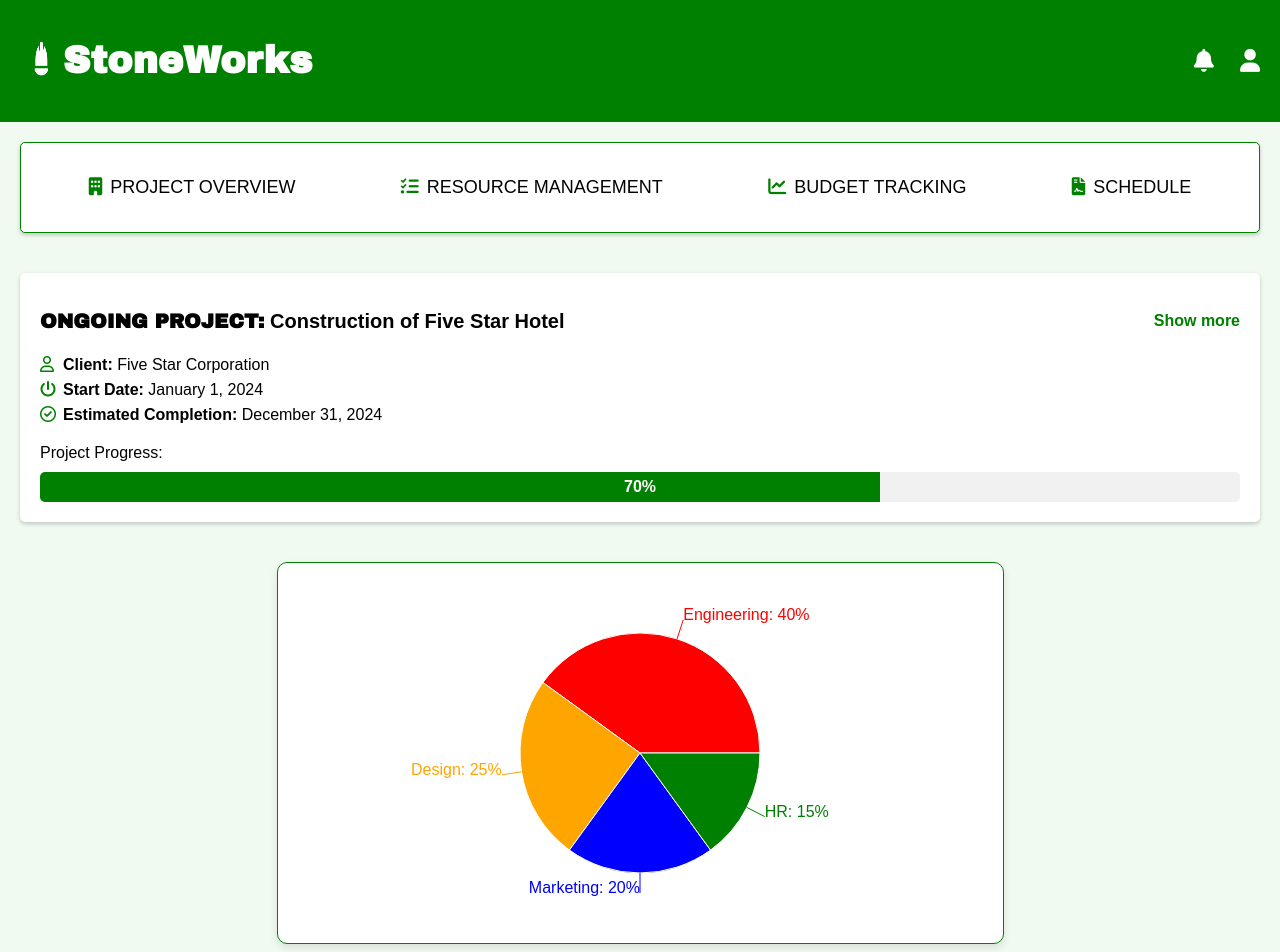
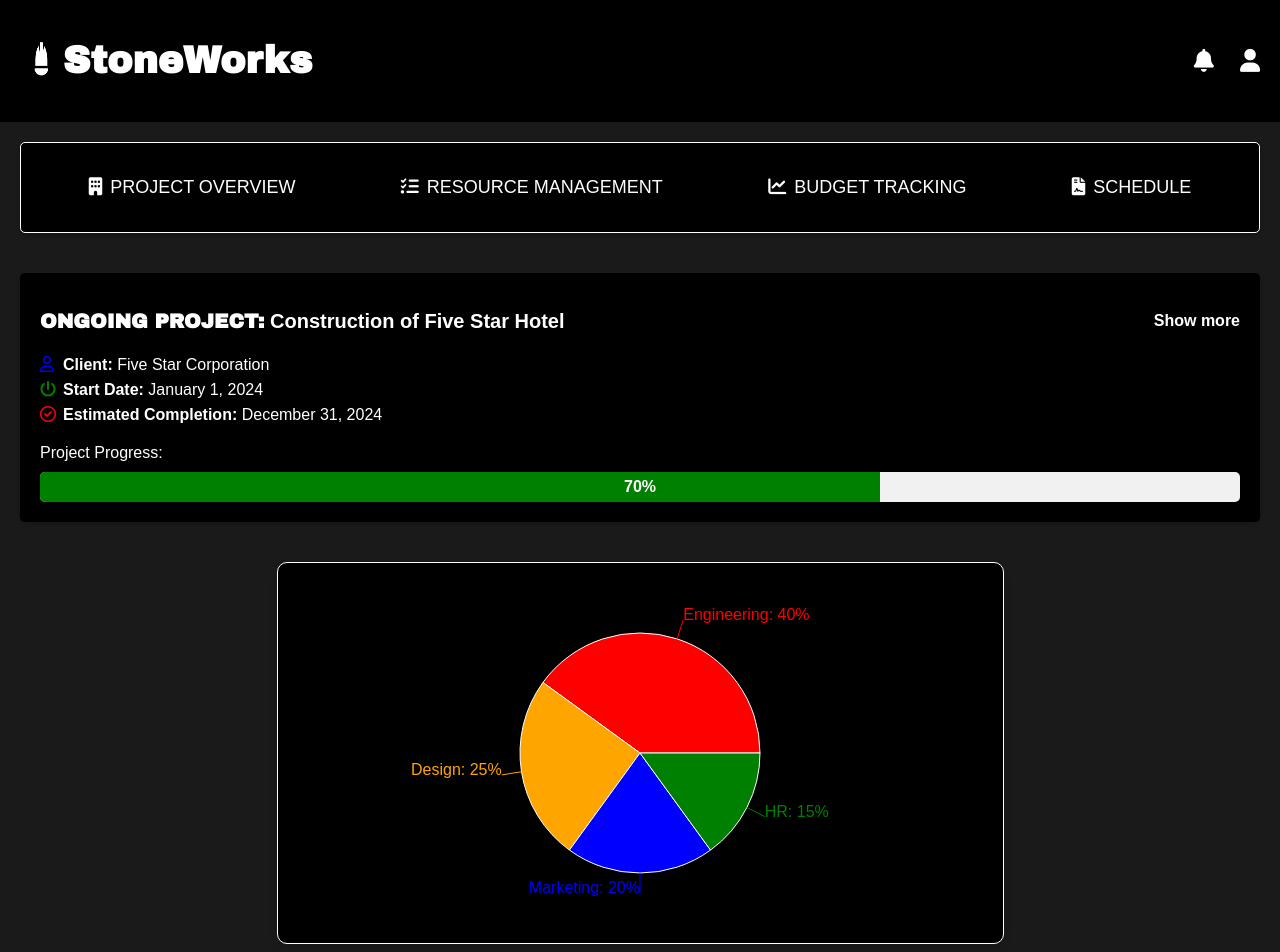
Before and after one commit to UceeCode/construction-dashboard, a React (Create React App) app: page / in a window 1280 px wide. Shown: the top 952 px of the page. Built offline with nearby package versions, Linux system fonts and the light colour scheme; a web font is replaced by a local one.

Commit message:
add darker theme

```diff
--- a/package.json
+++ b/package.json
@@ -40,6 +40,7 @@
     ]
   },
   "devDependencies": {
-    "@babel/plugin-proposal-private-property-in-object": "^7.21.11"
+    "@babel/plugin-proposal-private-property-in-object": "^7.21.11",
+    "gh-pages": "^6.1.1"
   }
 }
--- a/src/components/Main.css
+++ b/src/components/Main.css
@@ -1,5 +1,5 @@
 .main {
-    background-color: #F0FAF0;
+    background-color: #1A1A1A;
     padding: 20px;
     min-height: calc(100vh - 60px);
     font-family: sans-serif;
@@ -9,20 +9,20 @@
     display: flex;
     align-items: center;
     justify-content: space-around;
-    background-color: white;
+    background-color: black;
     padding: 15px;
     height: 59px;
     border-radius: 5px;
-    border: 1px solid green;
+    border: 1px solid white;
     box-shadow: 0 2px 4px rgba(0,0,0,0.2);
 }
 .main-nav a i {
     margin-right: 8px;
-    color: green;
+    color: white;
 }
 
 .main-nav a {
-    color: black;
+    color: white;
     text-decoration: none;
     font-size: 18px;
     font-weight: 500;
@@ -37,7 +37,8 @@
 
 .projectOverview {
     margin-top: 40px;
-    background-color: white;
+    background-color: black;
+    color: white;
     padding: 20px;
     border-radius: 5px;
     box-shadow: 0 2px 4px rgba(0,0,0,0.2);
@@ -49,12 +50,12 @@
 }
 .project-head p {
     font-weight: bold;
-    color: green;
+    color: white;
     cursor: pointer;
 }
 .project-head p:hover{
     margin-bottom: 2px;
-    border-bottom: 3px solid green;
+    border-bottom: 3px solid white;
     transition: .4s;
 }
 .projectOverview h2 {
@@ -64,12 +65,22 @@
     font-size: 20px;
     font-family: "Archivo Black", sans-serif;
 }
+
 .projectOverview .details span{
     margin-left: 2px;
 }
+
 .projectOverview .details p i{
+    color: blue;
+    margin-right: 7px;
+}
+
+.projectOverview .details p .start{
     color: green;
-    margin-right: 7px;
+}
+
+.projectOverview .details p .end{
+    color: red;
 }
 
 .details p {
@@ -115,7 +126,8 @@
 
 .budget-container {
     margin-top: 40px;
-    background-color: white;
+    background-color: black;
+    color: white;
     padding: 20px;
     border-radius: 5px;
     box-shadow: 0 2px 4px rgba(0, 0, 0, 0.2);
@@ -174,8 +186,9 @@
 }
 
 .resource-allocation, .hours-worked {
-    border: 1px solid green;
-    background-color: white;
+    border: 1px solid white;
+    background-color: black;
+    color: white;
     padding: 20px;
     border-radius: 10px;
     box-shadow: 0 4px 8px rgba(0, 0, 0, 0.1);
--- a/src/components/Main.js
+++ b/src/components/Main.js
@@ -99,8 +99,8 @@ const Main = () => {
                 </div>
                 <div className="details">
                     <p><strong><i className="fa-regular fa-user"></i><span>Client:</span></strong> Five Star Corporation</p>
-                    <p><strong><i className="fa-solid fa-power-off"></i>Start Date:</strong> January 1, 2024</p>
-                    <p><strong><i className="fa-regular fa-circle-check"></i>Estimated Completion:</strong> December 31, 2024</p>
+                    <p><strong><i className="fa-solid fa-power-off start"></i>Start Date:</strong> January 1, 2024</p>
+                    <p><strong><i className="fa-regular fa-circle-check end"></i>Estimated Completion:</strong> December 31, 2024</p>
                 </div>
 
                 <div className="progress-container">
--- a/src/components/Navbar.css
+++ b/src/components/Navbar.css
@@ -3,7 +3,7 @@
     justify-content: space-between;
     align-items: center;
     padding: 15px 20px;
-    background-color: green;
+    background-color: black;
     font-family: Arial, sans-serif;
     color: white;
   }
```
Also changed, not shown: 1 other file (tests, documents, lock files or other folders).
